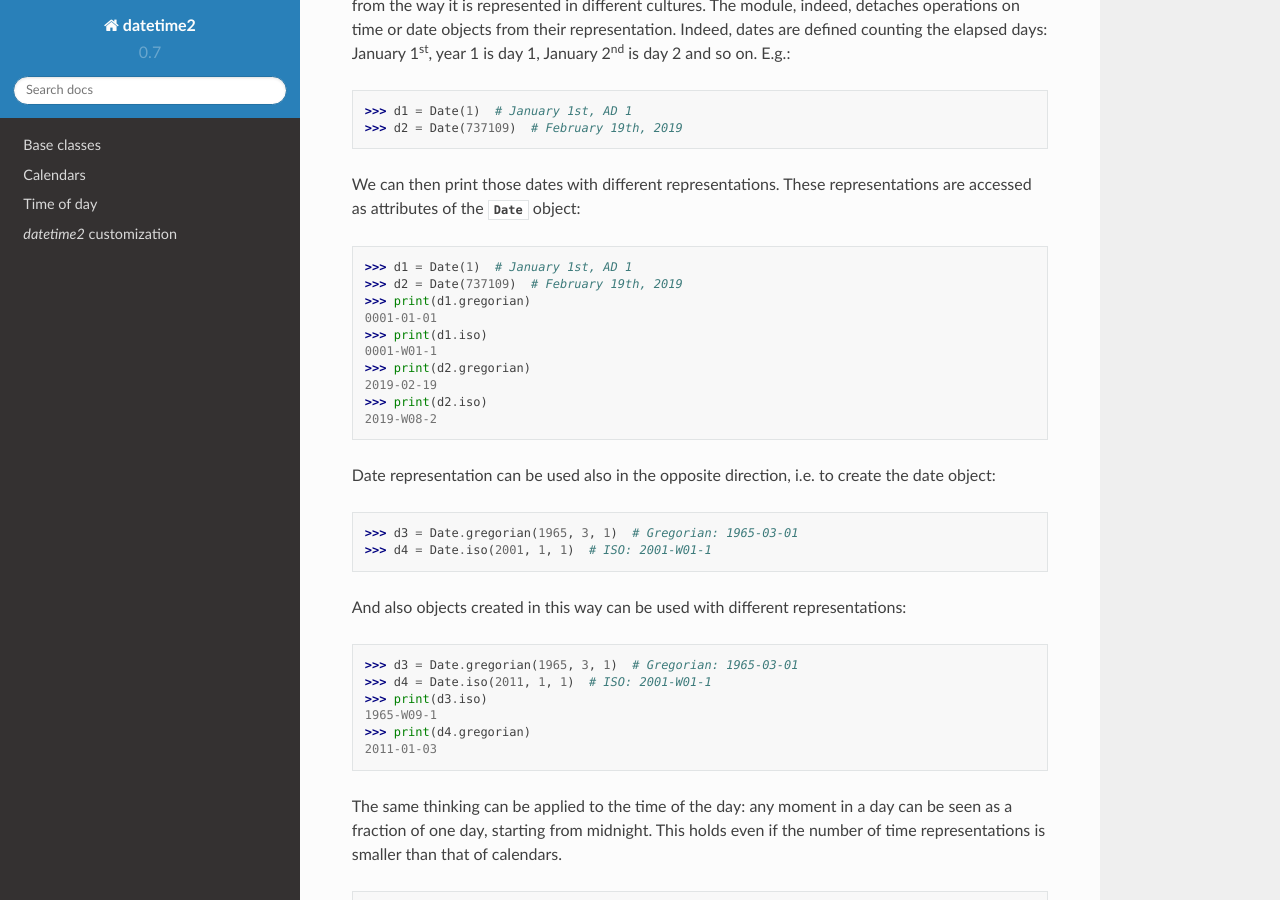
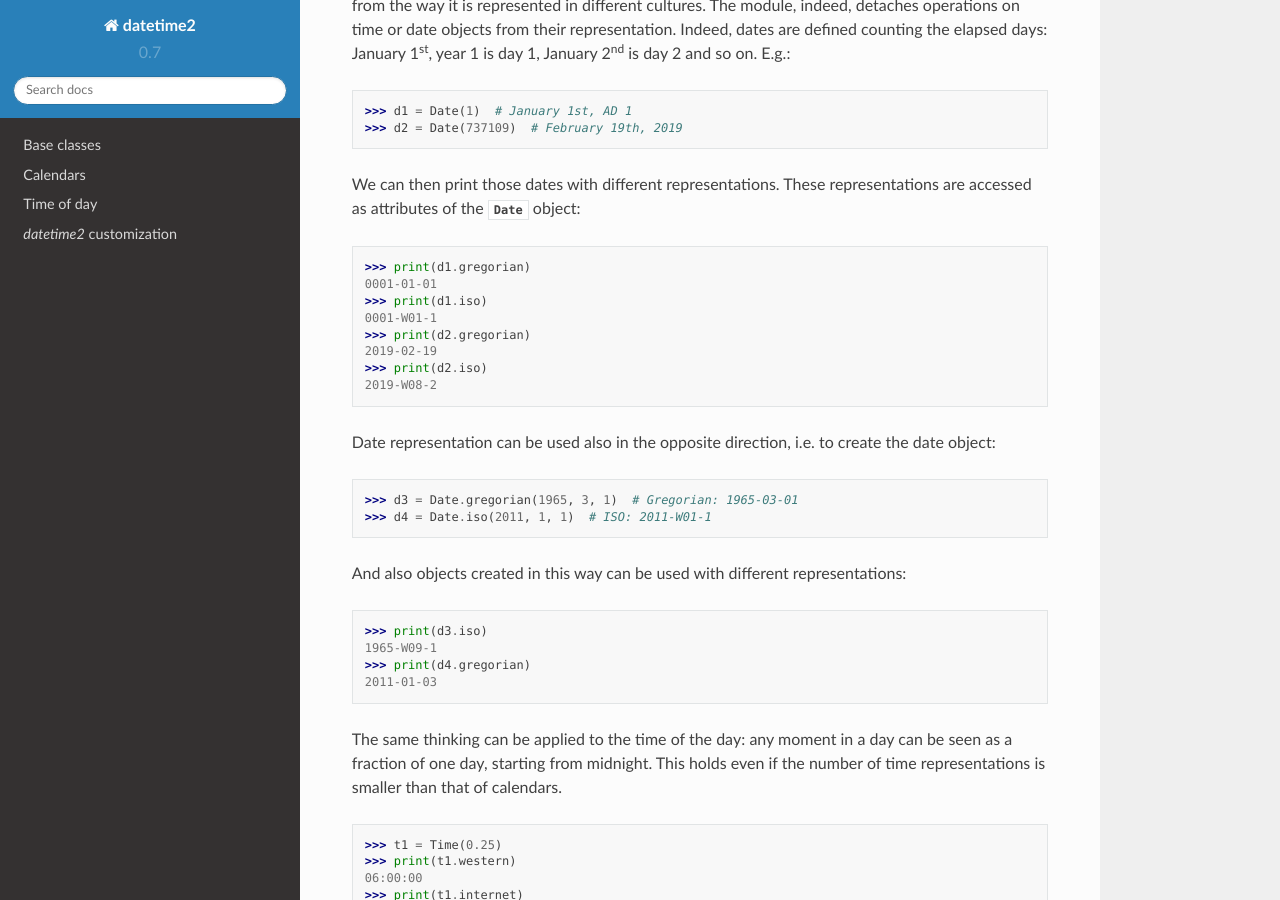
Before and after one commit to fricciardi/datetime2, a Sphinx documentation site: the page built from docs/index.rst, in a window 1280 px wide and 900 px high, scrolled down 191 px. Built offline with Sphinx 7.4.7 and the Read the Docs theme 2.0.0, drawn with Linux system fonts in a browser that asks for light colours.

Commit message:
Clean-up of excessive code in doctest blocks

```diff
--- a/docs/index.rst
+++ b/docs/index.rst
@@ -32,8 +32,6 @@ representations are accessed as attributes of the :class:`Date` object:
 
 .. doctest::
 
-   >>> d1 = Date(1)  # January 1st, AD 1
-   >>> d2 = Date(737109)  # February 19th, 2019
    >>> print(d1.gregorian)
    0001-01-01
    >>> print(d1.iso)
@@ -49,15 +47,13 @@ the date object:
 .. doctest::
 
    >>> d3 = Date.gregorian(1965, 3, 1)  # Gregorian: 1965-03-01
-   >>> d4 = Date.iso(2001, 1, 1)  # ISO: 2001-W01-1
+   >>> d4 = Date.iso(2011, 1, 1)  # ISO: 2011-W01-1
 
 And also objects created in this way can be used with different
 representations:
 
 .. doctest::
 
-   >>> d3 = Date.gregorian(1965, 3, 1)  # Gregorian: 1965-03-01
-   >>> d4 = Date.iso(2011, 1, 1)  # ISO: 2001-W01-1
    >>> print(d3.iso)
    1965-W09-1
    >>> print(d4.gregorian)
```
